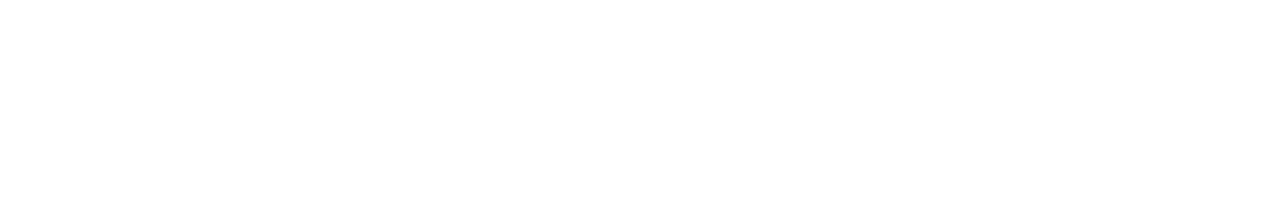
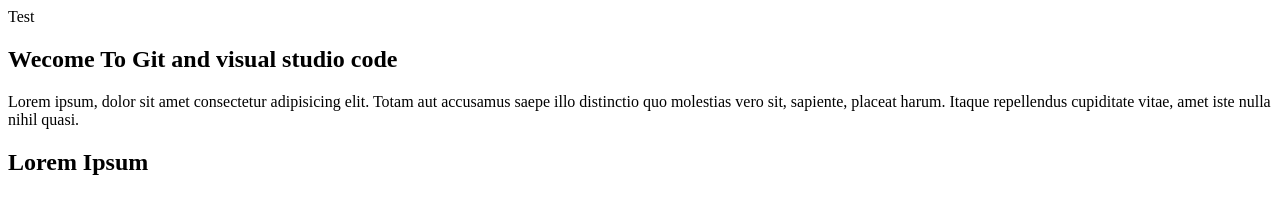
Before and after one commit to farukwebcode21/uploadproject, a plain HTML site: page index.html in a window 1280 px wide. Drawn offline with Linux system fonts and the light colour scheme.

Commit message:
connection test

```diff
--- /dev/null
+++ b/app.js
@@ -0,0 +1 @@
+console.log('conection');
--- a/index.html
+++ b/index.html
@@ -7,6 +7,18 @@
     <title>Test Connection Github</title>
 </head>
 <body>
+    <section>Test</section>
+    <section class="home">
+        <h1>Wecome To Git and visual studio code</h1>
+    </section>
+    <section class="about">
+        <div class="paragraph">
+            <p>Lorem ipsum, dolor sit amet consectetur adipisicing elit. Totam aut accusamus saepe illo distinctio quo molestias vero sit, sapiente, placeat harum. Itaque repellendus cupiditate vitae, amet iste nulla nihil quasi.</p>
+            <p></p>
+            <h1>Lorem Ipsum</h1>
 
+        </div>
+    </section>
+    <script src="app.js"></script>
 </body>
 </html>
```
